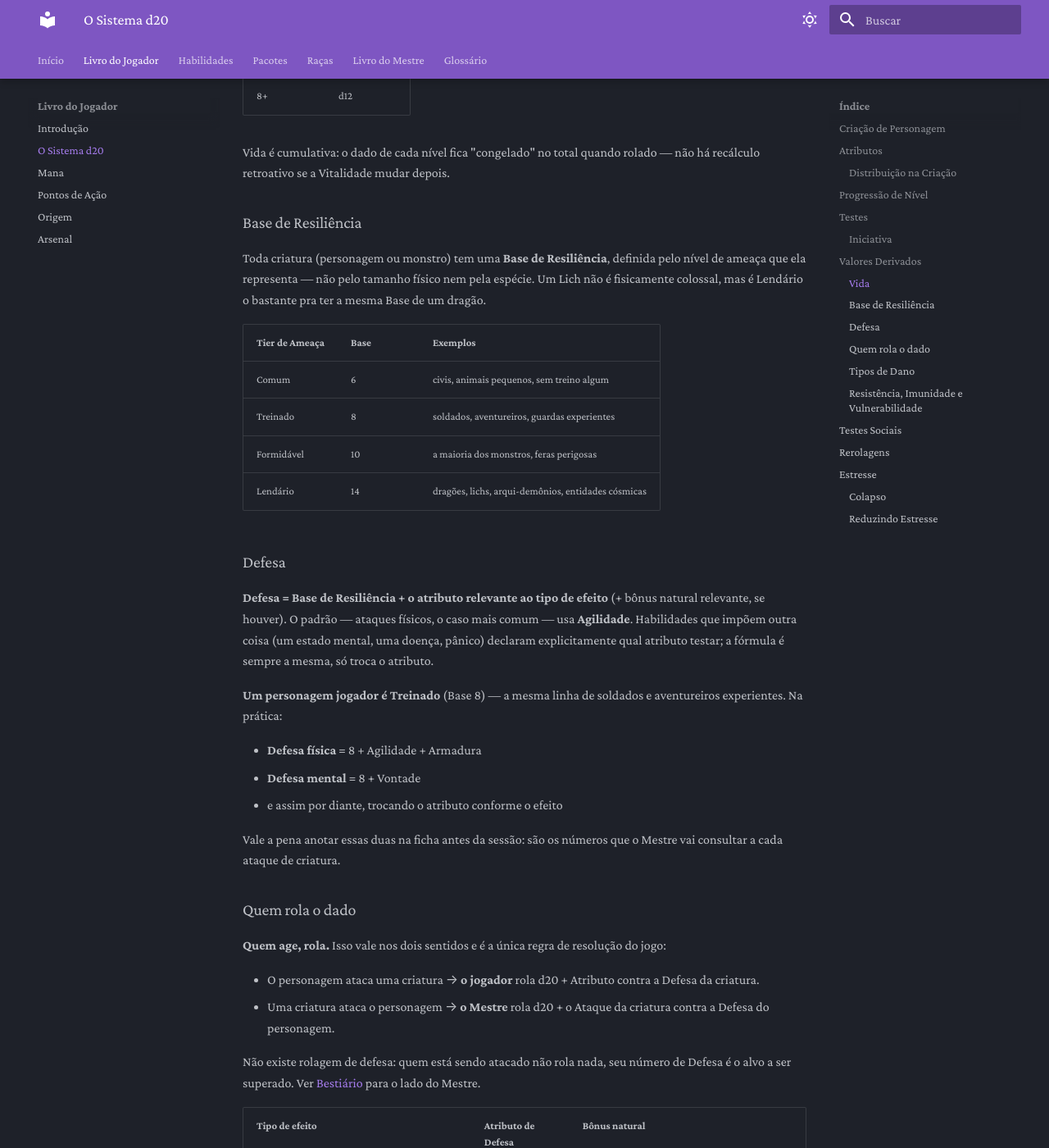
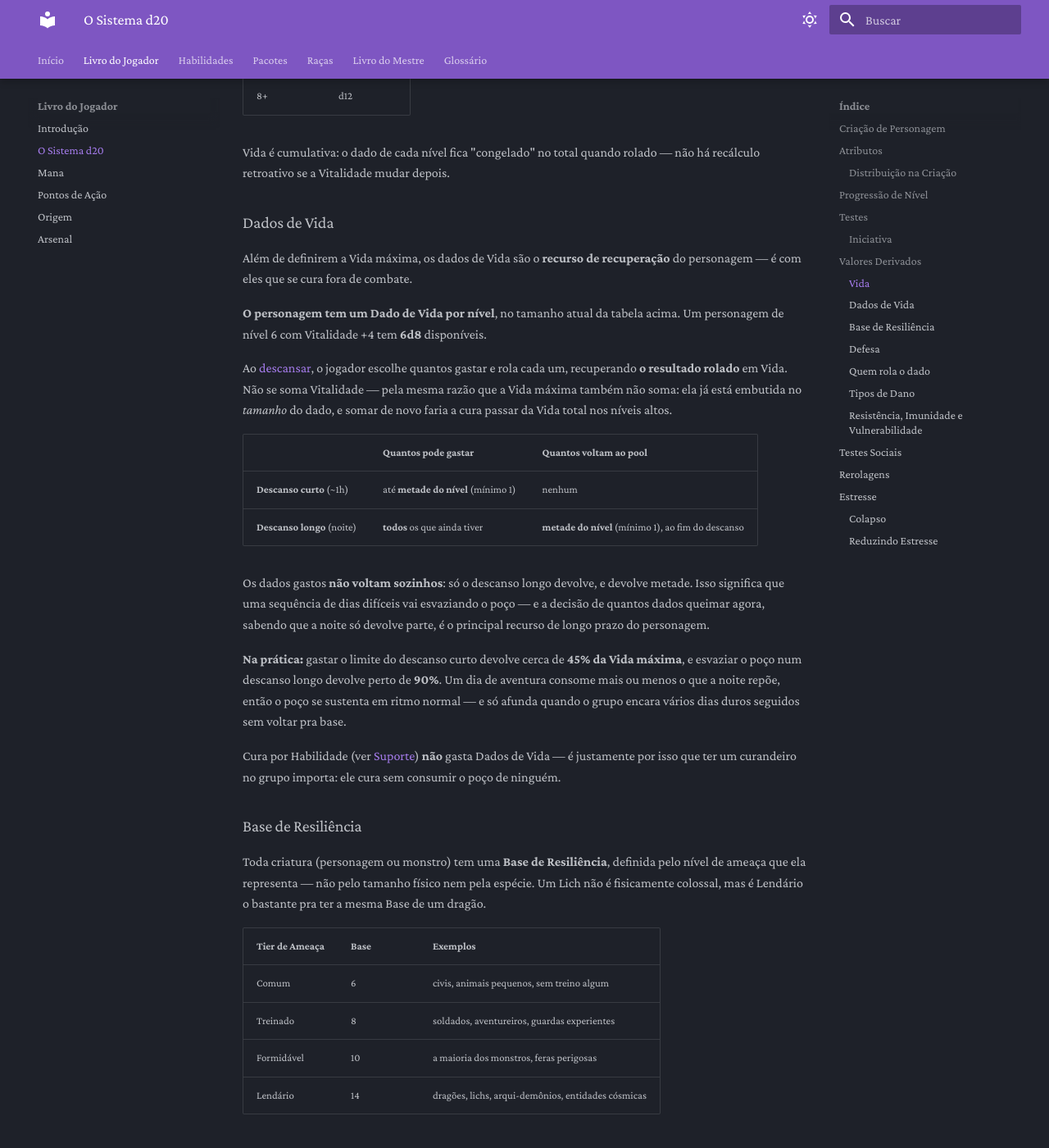
Before and after one commit to Felipe1072-git/prisma-rpg, an MkDocs documentation site: the page built from docs/jogador/sistema-d20.md, in a window 1280 px wide and 1400 px high, scrolled down 4101 px. Shown: the whole window at 82% size. Built offline with MkDocs 1.6.1 and Material for MkDocs 9.7.7, drawn with Linux system fonts in a browser that asks for light colours.

Commit message:
fix: Vida volta ao descansar, via Dados de Vida
Eu havia escrito "Vida nao volta com descanso" na Exploracao por conta propria.
Nao existia regra nenhuma sobre isso no projeto -- nem a favor nem contra -- e o
CLAUDE.md e explicito que eu nao devo decidir conteudo de jogo sozinho. O usuario
apontou, e ficcionalmente ele esta certo: uma noite de sono cura.

Implementado como o usuario pediu, no espirito dos Hit Dice do 5e:

- o personagem tem 1 Dado de Vida por nivel, no tamanho atual da tabela de
  Vitalidade
- descanso curto: pode gastar ate metade do nivel (minimo 1)
- descanso longo: pode gastar todos os restantes, e recupera metade do nivel ao
  pool no fim
- dados gastos nao voltam sozinhos, entao dias duros seguidos vao esvaziando o
  poco -- e essa e a decisao de longo prazo do personagem

A simulacao pegou um erro antes de gravar: somar Vitalidade por dado (como o 5e
faz) quebra a escala aqui, porque a formula de Vida deste sistema e "10 + soma
dos dados" e nao inclui Vitalidade. Com a soma, o nivel 20 curaria 145 de Vida
tendo 134 de maxima -- mais que o total. Sem somar, fica proporcional em toda a
faixa: ~45% da Vida no limite do descanso curto, ~90% esvaziando o poco na noite.

Cura por Habilidade nao gasta Dado de Vida, o que da valor concreto a quem
investiu em Suporte: o curandeiro economiza o recurso de longo prazo do grupo.

Co-Authored-By: Claude Opus 5 <noreply@anthropic.com>

```diff
--- a/docs/jogador/sistema-d20.md
+++ b/docs/jogador/sistema-d20.md
@@ -111,6 +111,25 @@ O tamanho do dado rolado em cada nível depende da Vitalidade do personagem *naq
 | 8+ | d12 |
 
 Vida é cumulativa: o dado de cada nível fica "congelado" no total quando rolado — não há recálculo retroativo se a Vitalidade mudar depois.
+
+### Dados de Vida
+
+Além de definirem a Vida máxima, os dados de Vida são o **recurso de recuperação** do personagem — é com eles que se cura fora de combate.
+
+**O personagem tem um Dado de Vida por nível**, no tamanho atual da tabela acima. Um personagem de nível 6 com Vitalidade +4 tem **6d8** disponíveis.
+
+Ao [descansar](../mestre/exploracao.md#descanso), o jogador escolhe quantos gastar e rola cada um, recuperando **o resultado rolado** em Vida. Não se soma Vitalidade — pela mesma razão que a Vida máxima também não soma: ela já está embutida no *tamanho* do dado, e somar de novo faria a cura passar da Vida total nos níveis altos.
+
+| | Quantos pode gastar | Quantos voltam ao pool |
+|---|---|---|
+| **Descanso curto** (~1h) | até **metade do nível** (mínimo 1) | nenhum |
+| **Descanso longo** (noite) | **todos** os que ainda tiver | **metade do nível** (mínimo 1), ao fim do descanso |
+
+Os dados gastos **não voltam sozinhos**: só o descanso longo devolve, e devolve metade. Isso significa que uma sequência de dias difíceis vai esvaziando o poço — e a decisão de quantos dados queimar agora, sabendo que a noite só devolve parte, é o principal recurso de longo prazo do personagem.
+
+**Na prática:** gastar o limite do descanso curto devolve cerca de **45% da Vida máxima**, e esvaziar o poço num descanso longo devolve perto de **90%**. Um dia de aventura consome mais ou menos o que a noite repõe, então o poço se sustenta em ritmo normal — e só afunda quando o grupo encara vários dias duros seguidos sem voltar pra base.
+
+Cura por Habilidade (ver [Suporte](../habilidades/suporte.md)) **não** gasta Dados de Vida — é justamente por isso que ter um curandeiro no grupo importa: ele cura sem consumir o poço de ninguém.
 
 ### Base de Resiliência
 
```
Also changed, not shown: docs/mestre/exploracao.md (+7 -3 lines).
